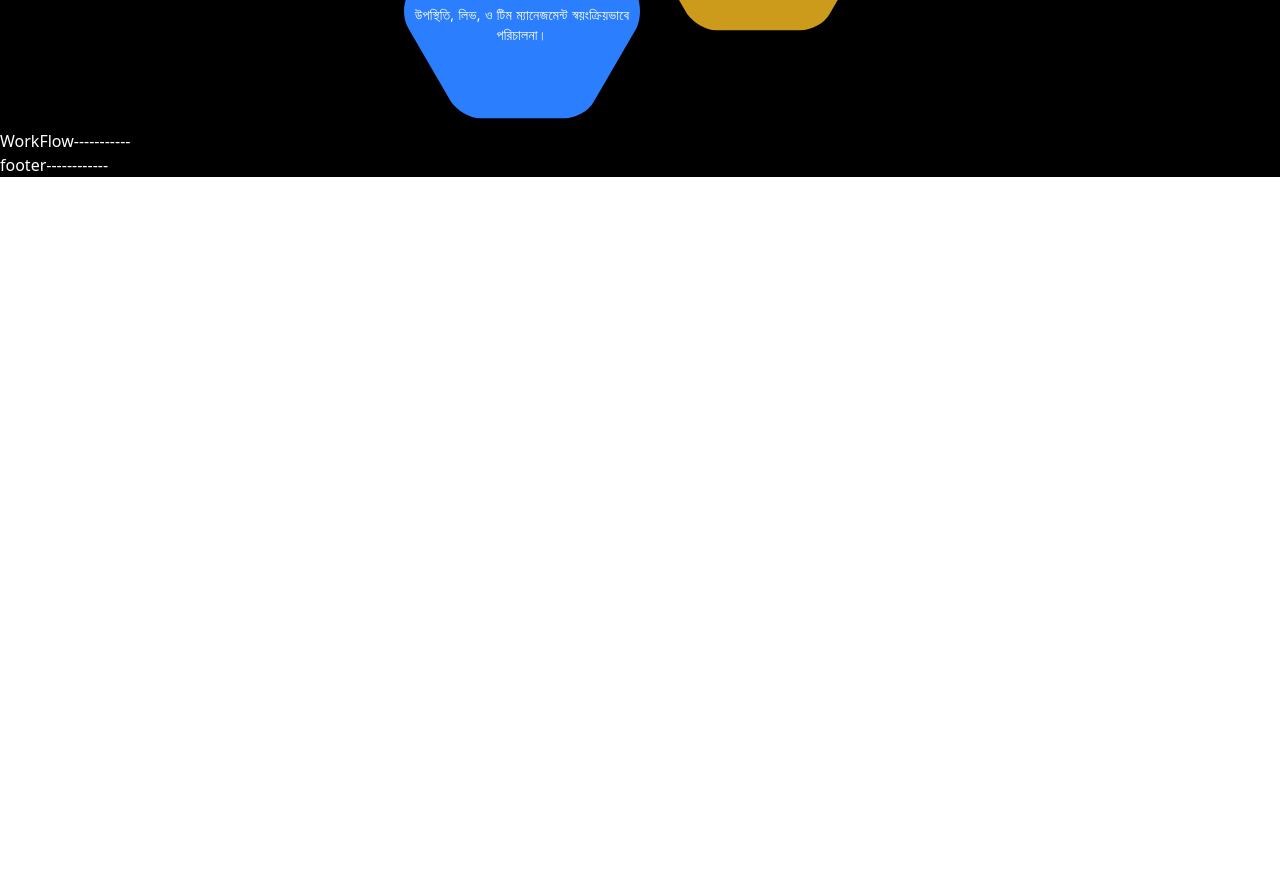
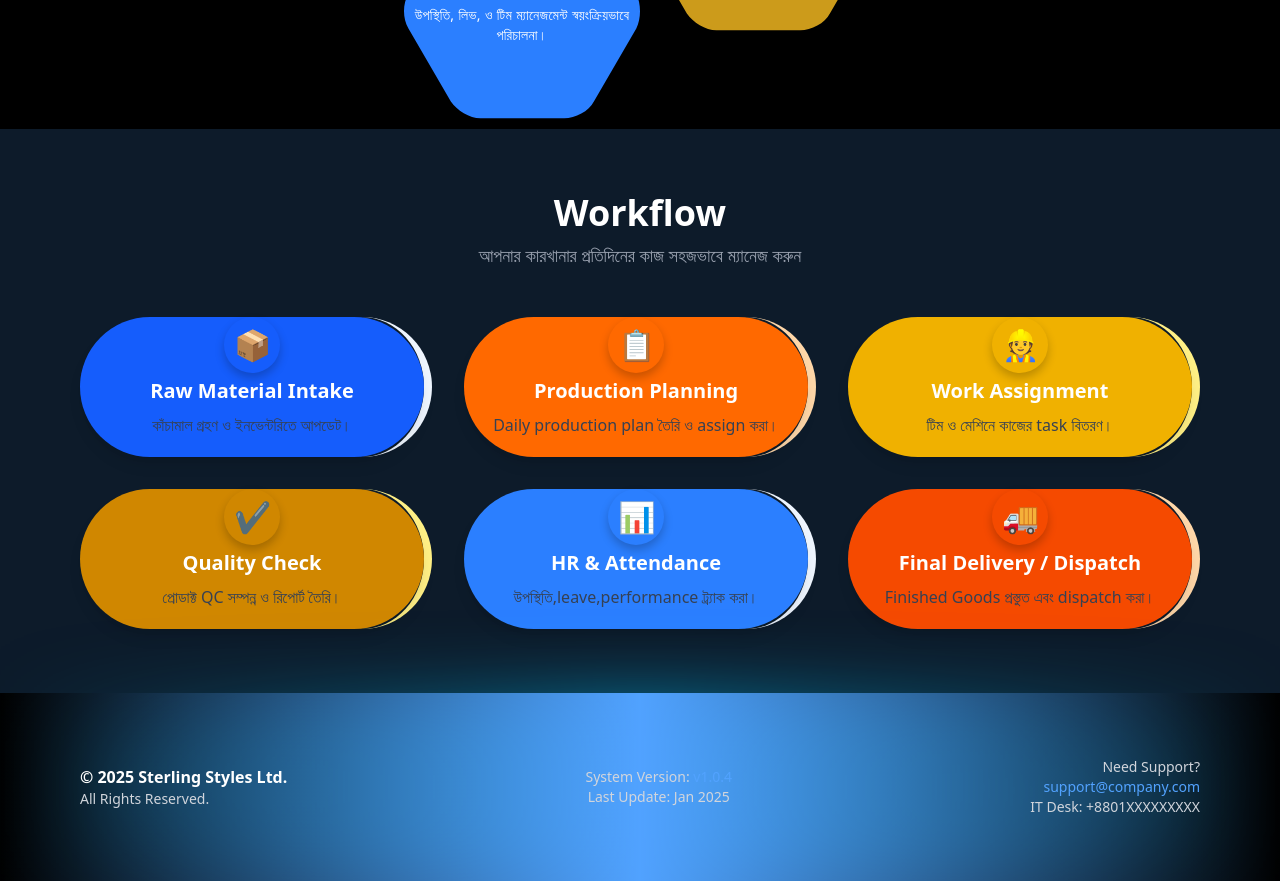
Before and after one commit to ekramulislam2050/sterling-style-client, a React (Vite) app: page / in a window 1280 px wide. Shown: the part 2160-3041 px from the top of the page. Before the commit the page ends 2337 px from the top, so only its background shows below. Built offline with nearby package versions, Linux system fonts and the light colour scheme; no server answers.

Commit message:
complete workfow and footer section

```diff
--- a/src/Components/KeyBenefit/KeyBenefit.jsx
+++ b/src/Components/KeyBenefit/KeyBenefit.jsx
@@ -15,7 +15,7 @@ const KeyBenefits = () => {
                 <div className="flex flex-col mt-22 items-center">
                     {/* first avatar------------- */}
                     <div className="avatar">
-                        <div className="mask mask-hexagon-2 w-59  bg-blue-500 ">
+                        <div className="mask mask-hexagon-2 w-59  bg-blue-500 shadow-lg hover:scale-105 transition ">
                             <div className="flex flex-col items-center ">
                                 <p className="text-5xl py-4"> ⚡</p>
                                 <h3 className="font-bold text-lg">Real-Time Data</h3>
@@ -26,7 +26,7 @@ const KeyBenefits = () => {
 
                     {/* 2nd avatar------------- */}
                     <div className="avatar">
-                        <div className="mask mask-hexagon-2 w-59  bg-[#cc9b1b]   ">
+                        <div className="mask mask-hexagon-2 w-59  bg-[#cc9b1b]   shadow-lg hover:scale-105 transition">
                             <div className="flex flex-col items-center ">
                                 <p className="text-5xl py-4"> 📈</p>
                                 <h3 className="font-bold text-lg">Efficiency Monitoring</h3>
@@ -37,7 +37,7 @@ const KeyBenefits = () => {
 
                     {/* 3rd avatar------------- */}
                     <div className="avatar">
-                        <div className="mask mask-hexagon-2 w-59  bg-blue-500   ">
+                        <div className="mask mask-hexagon-2 w-59  bg-blue-500 shadow-lg hover:scale-105 transition   ">
                             <div className="flex flex-col items-center ">
                                 <p className="text-5xl py-4"> 🤖</p>
                                 <h3 className="font-bold text-lg">Automated HR</h3>
@@ -49,7 +49,7 @@ const KeyBenefits = () => {
                 {/* 4th avatar-------------------- */}
                 <div className="flex flex-col items-center">
                     <div className="avatar">
-                        <div className="mask mask-hexagon-2 w-59  bg-[#cc9b1b]   ">
+                        <div className="mask mask-hexagon-2 w-59  bg-[#cc9b1b]   shadow-lg hover:scale-105 transition">
                             <div className="flex flex-col items-center ">
                                 <p className="text-5xl py-4"> 📊</p>
                                 <h3 className="font-bold text-lg">Smart Reports</h3>
@@ -60,7 +60,7 @@ const KeyBenefits = () => {
 
                     {/* 5th avatar------------- */}
                     <div className="avatar">
-                        <div className="mask mask-hexagon-2 w-59  bg-blue-500  ">
+                        <div className="mask mask-hexagon-2 w-59  bg-blue-500  shadow-lg hover:scale-105 transition">
                             <div className="flex flex-col items-center ">
                                 <p className="text-5xl py-4"> ☁️</p>
                                 <h3 className="font-bold text-lg">Cloud-Based System</h3>
@@ -71,7 +71,7 @@ const KeyBenefits = () => {
 
                     {/* 6th avatar------------- */}
                     <div className="avatar">
-                        <div className="mask mask-hexagon-2 w-59  bg-[#cc9b1b]   ">
+                        <div className="mask mask-hexagon-2 w-59  bg-[#cc9b1b]   shadow-lg hover:scale-105 transition">
                             <div className="flex flex-col items-center ">
                                 <p className="text-5xl py-4"> 📱</p>
                                 <h3 className="font-bold text-lg">Mobile Optimized</h3>
--- a/src/Components/WorkFlow/WorkFlow.jsx
+++ b/src/Components/WorkFlow/WorkFlow.jsx
@@ -1,11 +1,80 @@
 
+import "../../../src/boxShadow.css"
 
-const WorkFlow = () => {
-    return (
-        <div>
-            <h1>WorkFlow-----------</h1>
+export default function Workflow() {
+  const steps = [
+    {
+      title: "Raw Material Intake",
+      icon: "📦",
+      desc: "কাঁচামাল গ্রহণ ও ইনভেন্টরিতে আপডেট।",
+      color: "bg-blue-600",
+      border: "border-blue-50",
+    },
+    {
+      title: "Production Planning",
+      icon: "📋",
+      desc: "Daily production plan তৈরি ও assign করা।",
+      color: "bg-orange-500",
+      border: "border-orange-200",
+    },
+    {
+      title: "Work Assignment",
+      icon: "👷",
+      desc: "টিম ও মেশিনে কাজের task বিতরণ।",
+      color: "bg-yellow-500",
+      border: "border-yellow-200",
+    },
+    {
+      title: "Quality Check",
+      icon: "✔️",
+      desc: "প্রোডাক্ট QC সম্পন্ন ও রিপোর্ট তৈরি।",
+      color: "bg-yellow-600",
+      border: "border-yellow-200",
+    },
+    {
+      title: "HR & Attendance",
+      icon: "📊",
+      desc: " উপস্থিতি,leave,performance ট্র্যাক করা।",
+      color: "bg-blue-500",
+      border: "border-blue-50",
+    },
+    {
+      title: "Final Delivery / Dispatch",
+      icon: "🚚",
+      desc: "Finished Goods প্রস্তুত এবং dispatch করা।",
+      color: "bg-orange-600",
+      border: "border-orange-200",
+    },
+  ];
+
+  return (
+    <div className="bg-[#0D1B2A] text-white py-16">
+      <div className="max-w-6xl mx-auto text-center px-4">
+        <h2 className="text-4xl font-bold">Workflow</h2>
+        <p className="text-lg mt-2 text-gray-400">
+          আপনার কারখানার প্রতিদিনের কাজ সহজভাবে ম্যানেজ করুন
+        </p>
+
+        <div className="grid md:grid-cols-3 gap-8 mt-12 ">
+          {steps.map((step, idx) => (
+            <div className={`border-r-8 ${step.border} rounded-full`}>
+              <div
+                key={idx}
+                className={` rounded-full bg-[#1B263B] shadow-lg hover:scale-105 transition ${step.color} px-2  `}
+              >
+                <div
+                  className={`w-14 h-14 p-6  flex items-center justify-center text-3xl rounded-full mx-auto box-shadow `}
+                >
+                  {step.icon}
+                </div>
+
+                <h3 className="text-xl font-semibold mt-1 ">{step.title}</h3>
+                <p className="text-gray-700 mt-2 pb-5 ">{step.desc}</p>
+              </div>
+            </div>
+          ))}
         </div>
-    );
-};
-
-export default WorkFlow;
+      </div>
+    </div>
+  );
+}
--- a/src/Shared/Footer/Footer.jsx
+++ b/src/Shared/Footer/Footer.jsx
@@ -2,9 +2,29 @@
 
 const Footer = () => {
     return (
-        <div>
-            <h1>footer------------</h1>
-        </div>
+        <footer className=" bg-linear-to-r   via-blue-400
+            drop-shadow-[0_0_35px_rgba(0,200,255,0.5)] text-gray-300 py-6  ">
+            <div className="max-w-6xl mx-auto px-4 flex flex-col md:flex-row justify-between items-center gap-3 py-10">
+
+                <div className="text-center md:text-left">
+                    <p className="font-semibold text-white">© 2025 Sterling Styles Ltd.</p>
+                    <p className="text-sm">All Rights Reserved.</p>
+                </div>
+
+                <div className="text-center text-sm">
+                    <p>System Version: <span className="text-blue-400">v1.0.4</span></p>
+                    <p>Last Update: Jan 2025</p>
+                </div>
+
+                <div className="text-center md:text-right text-sm">
+                    <p>Need Support?</p>
+                    <p className="text-blue-400">support@company.com</p>
+                    <p>IT Desk: +8801XXXXXXXXX</p>
+                </div>
+
+            </div>
+        </footer>
+
     );
 };
 
--- /dev/null
+++ b/src/boxShadow.css
@@ -0,0 +1,4 @@
+.box-shadow{
+    box-shadow:0 5px 10px rgba(0, 0, 0, 0.22) ;
+
+}
```
